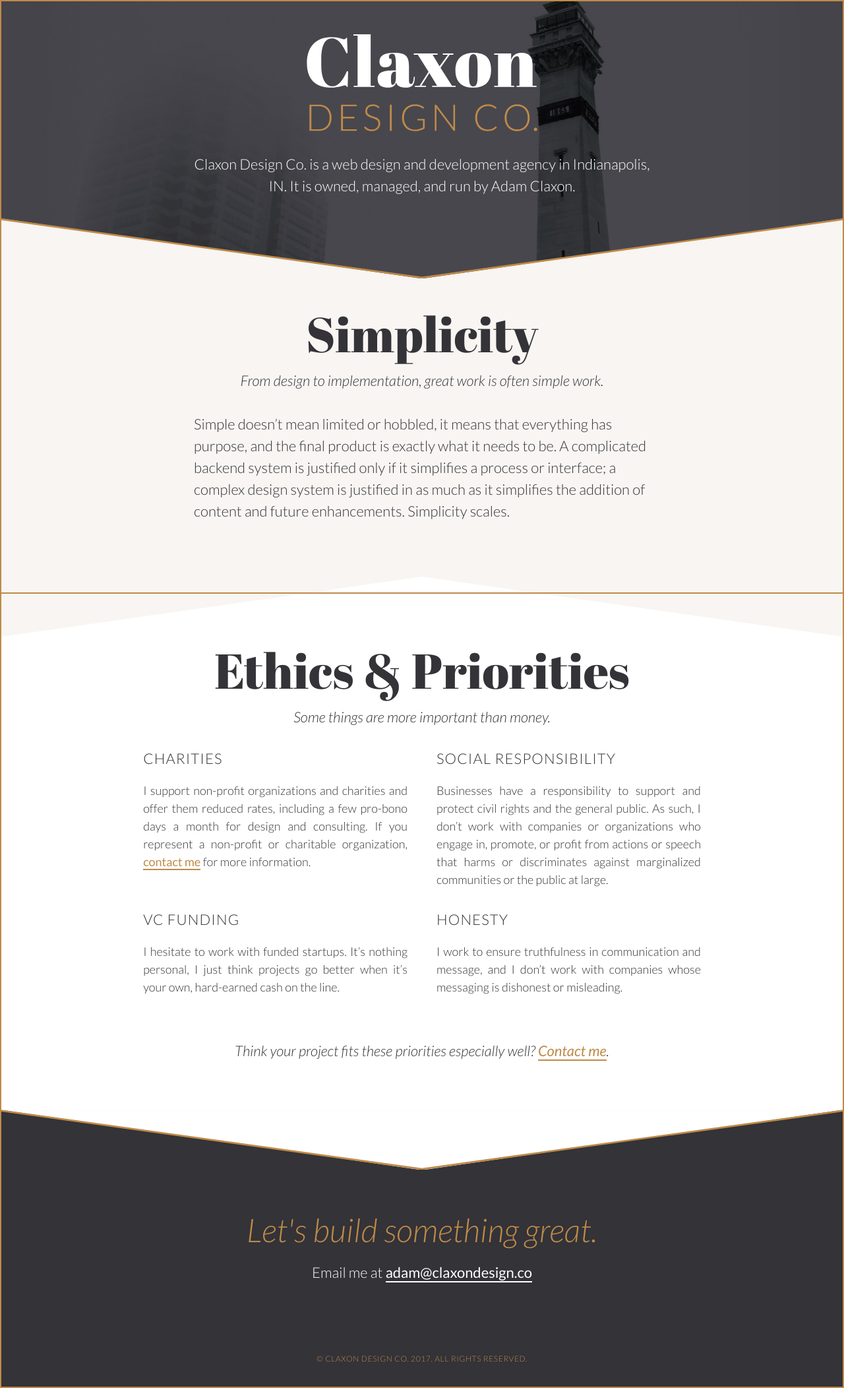
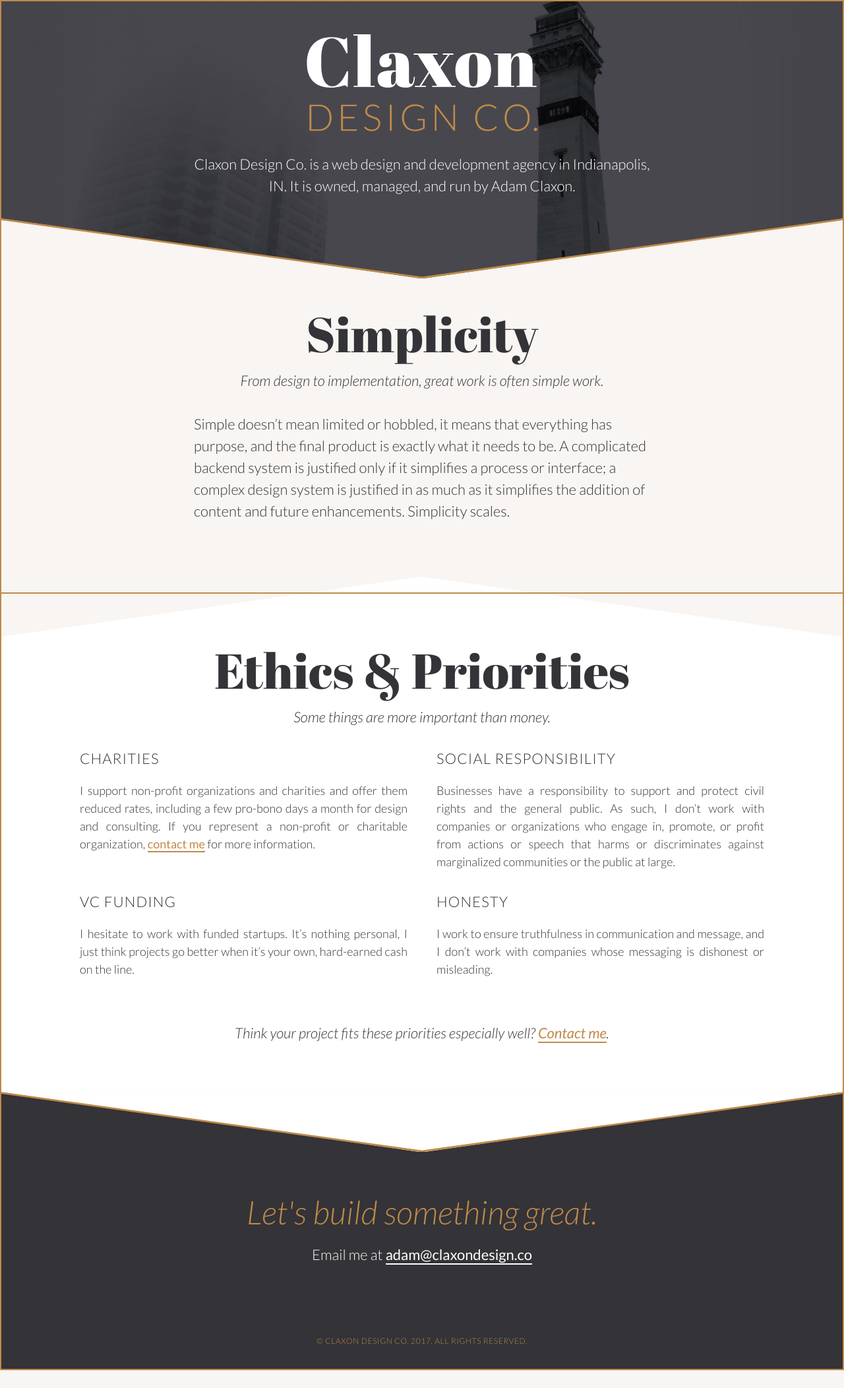
Before and after one commit to claxondesignco/claxondesignco.github.io, a Jekyll site: the page built from index.html, in a window 1280 px wide. Shown: the whole page at 66% size. Built offline with Jekyll 4.4.1, drawn with Linux system fonts in a browser that asks for light colours; after the commit the page ends 2077 px from its top, so only the background shows below that.

Commit message:
Wider column width on big breakpoint and fixed anchor color on hover

```diff
--- a/_sass/_base.sass
+++ b/_sass/_base.sass
@@ -77,7 +77,7 @@ a
   font-weight: 400
 
   &:hover
-    color: $accent
+    color: $text
 
   &::selection
     background: $brand
--- a/_sass/_page-sections.sass
+++ b/_sass/_page-sections.sass
@@ -67,7 +67,7 @@
         hyphens: auto
 
     @include big
-      max-width: ms(19)
+      max-width: ms(20)
 
   .inline-cta
     text-align: center
```
